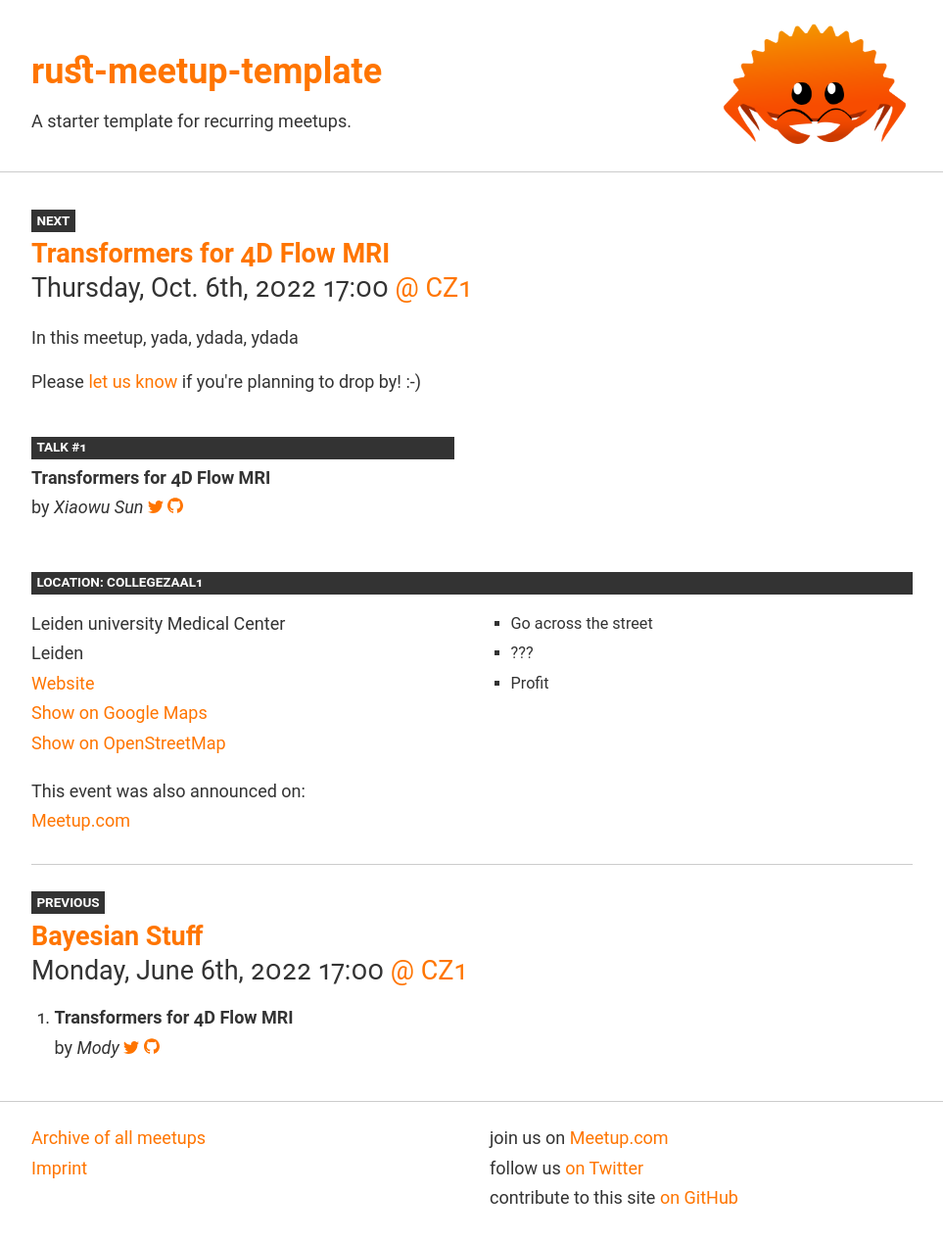
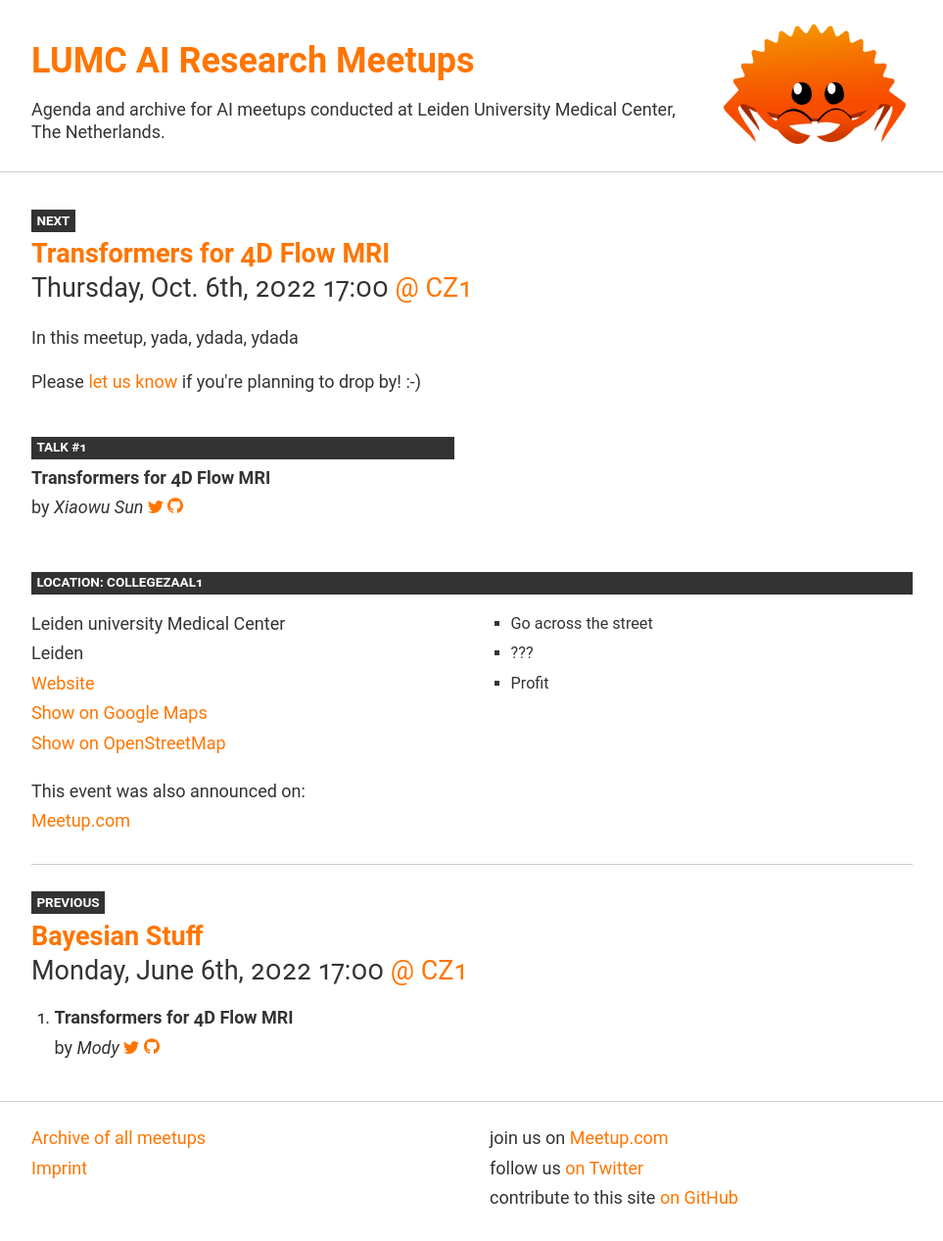
Before and after one commit to lumcaimeetup/lumcaimeetup.github.io, a Jekyll site: the page built from index.html, in a window 1280 px wide. Shown: the whole page at 98% size, without its empty margins (158-1121 px from the left). Built offline with Jekyll 4.4.1, drawn with Linux system fonts in a browser that asks for light colours.

Commit message:
[Mody] Changed site title

```diff
--- a/_config.yml
+++ b/_config.yml
@@ -1,17 +1,17 @@
 # Site settings
-title: rust-meetup-template
-description: "A starter template for recurring meetups."
+title: LUMC AI Research Meetups
+description: "Agenda and archive for AI meetups conducted at Leiden University Medical Center, The Netherlands."
 baseurl: ""
 url: "http://CHANGEME.com"
 author:
-  name: CHANGEME
-  twitter: CHANGEME
-  github: CHANGEME
-  meetup: CHANGEME
-  email: CHANGEME@test.com
+  name: Prerak Mody
+  twitter: modybaba101
+  github: lumcaimeetup
+  meetup:
+  email: AI_Research_Meetings_RT@lumc.nl
 
-feedback_url: https://github.com/CHANGEME/CHANGEME
-source_url: https://github.com/CHANGEME/CHANGEME
+feedback_url: https://github.com/lumcaimeetup/lumcaimeetup.github.io
+source_url: https://github.com/lumcaimeetup/lumcaimeetup.github.io
 
 google_maps_api_key: AIzaSyBkz492n9gf895Tfi12ikKVurgIHHOFmK4
 
--- a/_includes/head.html
+++ b/_includes/head.html
@@ -14,9 +14,9 @@
     <meta name="description" content="{{ site.description }}"/>
     {% endif %}
 
-    <link rel="apple-touch-icon" sizes="180x180" href="/apple-touch-icon.png"/>
-    <link rel="icon" type="image/png" href="/favicon-32x32.png" sizes="32x32"/>
-    <link rel="icon" type="image/png" href="/favicon-16x16.png" sizes="16x16"/>
+    <link rel="CAIRELab" sizes="180x180" href="/CAIRELab.png"/>
+    <link rel="icon" type="image/png" href="/CAIRELab.png" sizes="32x32"/>
+    <link rel="icon" type="image/png" href="/CAIRELab.png" sizes="16x16"/>
 
     <meta property="og:type" content="website"/>
     <meta property="og:image" content="{{ site.url }}/logo.png"/>
```
Also changed, not shown: CAIRELab.png (added).
